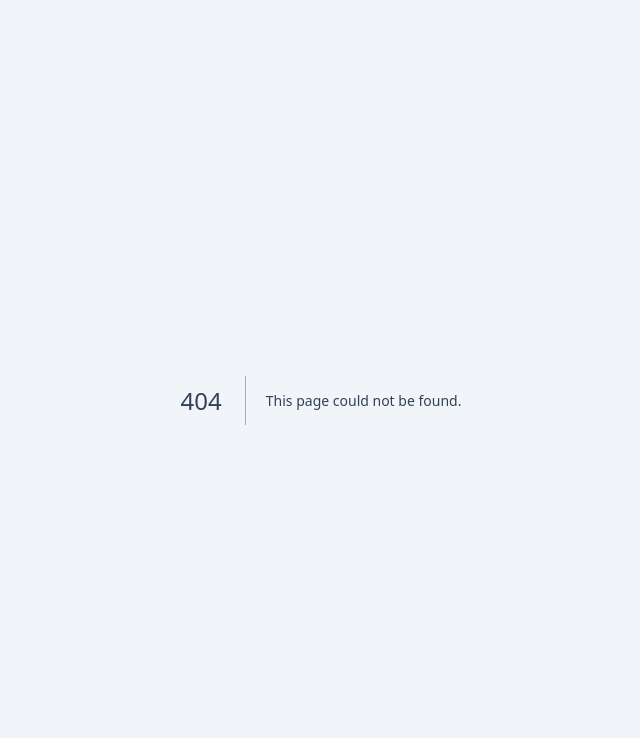
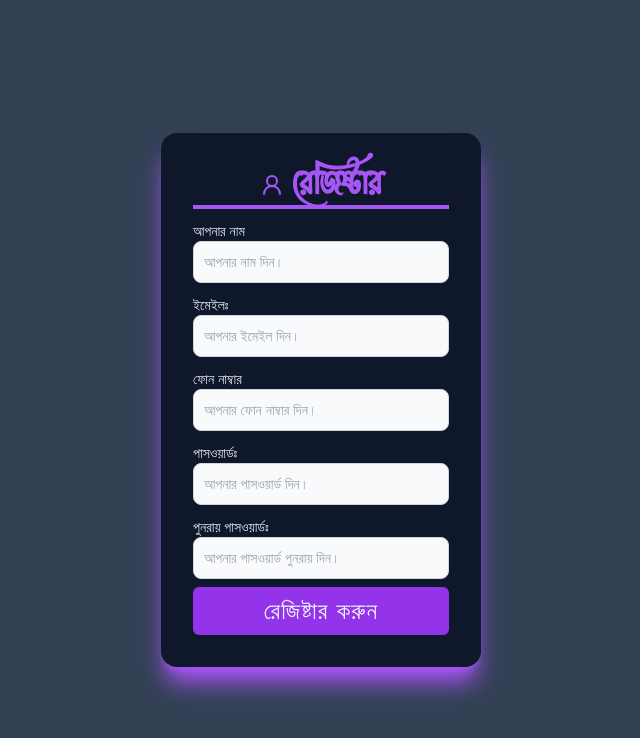
Before and after one commit to arifur-coder33/shopx, a Next.js app: page /register in a window 1280 px wide. Before the commit this address had no page. Shown: the top 738 px of the page, without its empty margins (319-959 px from the left). Built offline with nearby package versions, Linux system fonts and the light colour scheme; a web font is replaced by a local one.

Commit message:
login and register page work

```diff
--- /dev/null
+++ b/app/login/page.js
@@ -0,0 +1,34 @@
+import Button from "@/components/button";
+import DefaultInput from "@/components/input/DefaultInput";
+import KalapanaFont from "@/components/KalapanaFont";
+import { LogInIcon } from "lucide-react";
+
+
+export default function LoginPage(){
+    return (
+        <div className="w-full mx-auto bg-slate-700 ">
+            <div className="w-full md:max-w-lg mx-auto flex items-center justify-center h-screen">
+                    <div className=" bg-slate-900 p-8 rounded-2xl shadow-xl shadow-purple-500">
+                        <form>
+                            <div className="flex flex-row gap-2 items-center justify-center text-4xl  text-purple-500 font-bold border-b-4 border-b-purple-500">
+                            <LogInIcon/>
+                                <h1 className="  "><KalapanaFont >লগইন</KalapanaFont></h1>
+                            </div>
+
+                    <div className="grid grid-cols-12  gap-2"></div>
+                            <DefaultInput colSpan={'cols-span-1'} label={'ইমেইলঃ'} placeholder={'আপনার ইমেইল দিন।'}  required={true}  type={'email'}/>
+                            <DefaultInput colSpan={'cols-span-1'} label={"পাসওয়ার্ডঃ"} placeholder={'আপনার পাসওয়ার্ড দিন।'}  required={true} type={'password'}/>
+                        <Button className={'w-full mt-2'}> লগইন করুন</Button>
+                        </form>
+                        <div>
+
+                        </div>
+
+                    </div>
+
+
+            </div>
+
+        </div>
+    )
+}
--- /dev/null
+++ b/app/register/page.js
@@ -0,0 +1,40 @@
+import Button from "@/components/button";
+import DefaultInput from "@/components/input/DefaultInput";
+import KalapanaFont from "@/components/KalapanaFont";
+import { LogInIcon, UserRound } from "lucide-react";
+
+
+export default function RegisterPage(){
+    return (
+        <div className="w-full mx-auto bg-slate-700 ">
+            <div className="w-100vh/90 md:max-w-xs mx-auto flex items-center justify-center h-screen">
+                    <div className="w-full bg-slate-900 p-8 rounded-2xl shadow-xl shadow-purple-500">
+                        <form>
+                            <div className="flex flex-row gap-2 items-center justify-center text-4xl  text-purple-500 font-bold border-b-4 border-b-purple-500">
+                            <UserRound/>
+                                <h1 className="  "><KalapanaFont >রেজিষ্টার</KalapanaFont></h1>
+                            </div>
+
+                    <div className="grid grid-cols-12  gap-2"></div>
+                    <DefaultInput colSpan={'cols-span-1'} name={'name'} label={'আপনার নাম'} placeholder={'আপনার নাম দিন।'}  required={true}  type={'email'}/>
+
+                            <DefaultInput colSpan={'cols-span-1'} name={'email'} label={'ইমেইলঃ'} placeholder={'আপনার ইমেইল দিন।'}  required={true}  type={'email'}/>
+                            <DefaultInput colSpan={'cols-span-1'} name="number" label={'ফোন নাম্বার'} placeholder={'আপনার ফোন নাম্বার দিন।'}  required={true}  type={'email'}/>
+
+                            <DefaultInput colSpan={'cols-span-1'} name={'password'} label={"পাসওয়ার্ডঃ"} placeholder={'আপনার পাসওয়ার্ড দিন।'}  required={true} type={'password'}/>
+                            <DefaultInput colSpan={'cols-span-1'} name={'cPassword'} label={"পুনরায় পাসওয়ার্ডঃ"} placeholder={'আপনার পাসওয়ার্ড পুনরায় দিন।'}  required={true} type={'password'}/>
+
+                        <Button className={'w-full mt-2 py-2'}> রেজিষ্টার করুন</Button>
+                        </form>
+                        <div>
+
+                        </div>
+
+                    </div>
+
+
+            </div>
+
+        </div>
+    )
+}
--- a/components/NavBar.jsx
+++ b/components/NavBar.jsx
@@ -15,6 +15,7 @@ export default function NavBar() {
             </Link>
           </div>
           <div className="flex flex-row justify-end items-center">
+            <Link href={'/login'}>লগইন</Link>
             <Cart />
             <ThemeToggle />
           </div>
--- a/components/cart/CartItem.jsx
+++ b/components/cart/CartItem.jsx
@@ -8,7 +8,7 @@ export default function CartItem({ data, removeItem }) {
   return (
     <div className="grid grid-cols-12 gap-1 w-full text-[12px] text-slate-900 dark:text-slate-200 p-2 mt-2 border-2 items-center dark:border-slate-800 border-gray-500 rounded-md ">
       <div className="col-span-3">
-        <Imagecustom w={75} h={75} />
+        <Imagecustom w={75} h={75} priority={true} />
       </div>
       <div className="col-span-8 leading-none ">
         <h1 className="text-base line-clamp-1">{name}</h1>
--- a/components/defaultInput.js
+++ b/components/defaultInput.js
@@ -18,7 +18,7 @@ export default function DefaultInput({
       />
       <label
         htmlFor={name}
-        className="absolute rounded-md text-gray-500 bg-slate-200 dark:bg-slate-600 dark:text-gray-400 duration-300 transform -translate-y-4 scale-75 top-2 z-10 origin-[0]   px-2 peer-focus:px-2 peer-focus:text-blue-600 peer-focus:dark:text-slate-200 peer-placeholder-shown:scale-100 peer-placeholder-shown:-translate-y-1/2 peer-placeholder-shown:top-1/2 peer-focus:top-2 peer-focus:scale-75 peer-focus:-translate-y-4 rtl:peer-focus:translate-x-1/4 rtl:peer-focus:left-auto start-1"
+        className="absolute rounded-md text-gray-700 bg-slate-200 dark:bg-slate-600 dark:text-gray-400 duration-300 transform -translate-y-4 scale-75 top-2 z-10 origin-[0]   px-2 peer-focus:px-2 peer-focus:text-blue-600 peer-focus:dark:text-slate-200 peer-placeholder-shown:scale-100 peer-placeholder-shown:-translate-y-1/2 peer-placeholder-shown:top-1/2 peer-focus:top-2 peer-focus:scale-75 peer-focus:-translate-y-4 rtl:peer-focus:translate-x-1/4 rtl:peer-focus:left-auto start-1"
       >
         {title}
       </label>
--- a/components/images/ImageCustom.js
+++ b/components/images/ImageCustom.js
@@ -1,7 +1,7 @@
 import Image from "next/image";
 import { customLoader } from "./Images-Loader";
 
-export default function Imagecustom({src,style,w,h,alt}){
+export default function Imagecustom({src,style,w,h,alt,priority}){
     return (
         <Image
         src={
@@ -14,6 +14,7 @@ export default function Imagecustom({src,style,w,h,alt}){
         width={w}
         height={h}
         alt={alt?alt:"image"}
+        priority={priority}
       />
     )
 }
--- /dev/null
+++ b/components/input/DefaultInput.jsx
@@ -0,0 +1,19 @@
+export default function DefaultInput({colSpan,name,label,type,placeholder,required}){
+    return(
+        <div className={`${colSpan} mt-3`}>
+        <label
+          htmlFor={name}
+          className="block  text-sm font-medium text-slate-200 dark:text-white"
+        >
+       {label}
+        </label>
+        <input
+          type={type}
+          id={name}
+          className="bg-gray-50 border border-gray-300 text-gray-900 text-sm rounded-lg focus:ring-blue-500 focus:border-blue-500 block w-full p-2.5 dark:bg-gray-700 dark:border-gray-600 dark:placeholder-gray-400 dark:text-white dark:focus:ring-blue-500 dark:focus:border-blue-500"
+          placeholder={placeholder}
+          required={required}
+        />
+      </div>
+    )
+}
--- /dev/null
+++ b/components/input/FloatingInput.jsx
@@ -0,0 +1,27 @@
+export default function FloatingInput({
+    name,
+    label,
+    type,
+    inputMode,
+    pattern,
+  }) {
+    return (
+      <div className="relative my-3 ">
+        <input
+          inputMode={inputMode}
+          pattern={pattern}
+          type={type}
+          name={name}
+          id={name}
+          className="block px-2.5 pb-2.5 pt-4 w-full  text-gray-900 bg-slate-200 dark:bg-slate-600 rounded-lg border-1  appearance-none dark:text-white dark:border-gray-600 dark:focus:border-red-500 focus:outline-none focus:ring-2 focus:border-slate-200 peer"
+          placeholder={" "}
+        />
+        <label
+          htmlFor={name}
+          className="absolute rounded-md text-gray-700 bg-slate-200 dark:bg-slate-600 dark:text-gray-400 duration-300 transform -translate-y-4 scale-75 top-2 z-10 origin-[0]   px-2 peer-focus:px-2 peer-focus:text-blue-600 peer-focus:dark:text-slate-200 peer-placeholder-shown:scale-100 peer-placeholder-shown:-translate-y-1/2 peer-placeholder-shown:top-1/2 peer-focus:top-2 peer-focus:scale-75 peer-focus:-translate-y-4 rtl:peer-focus:translate-x-1/4 rtl:peer-focus:left-auto start-1"
+        >
+          {label}
+        </label>
+      </div>
+    );
+  }
```
